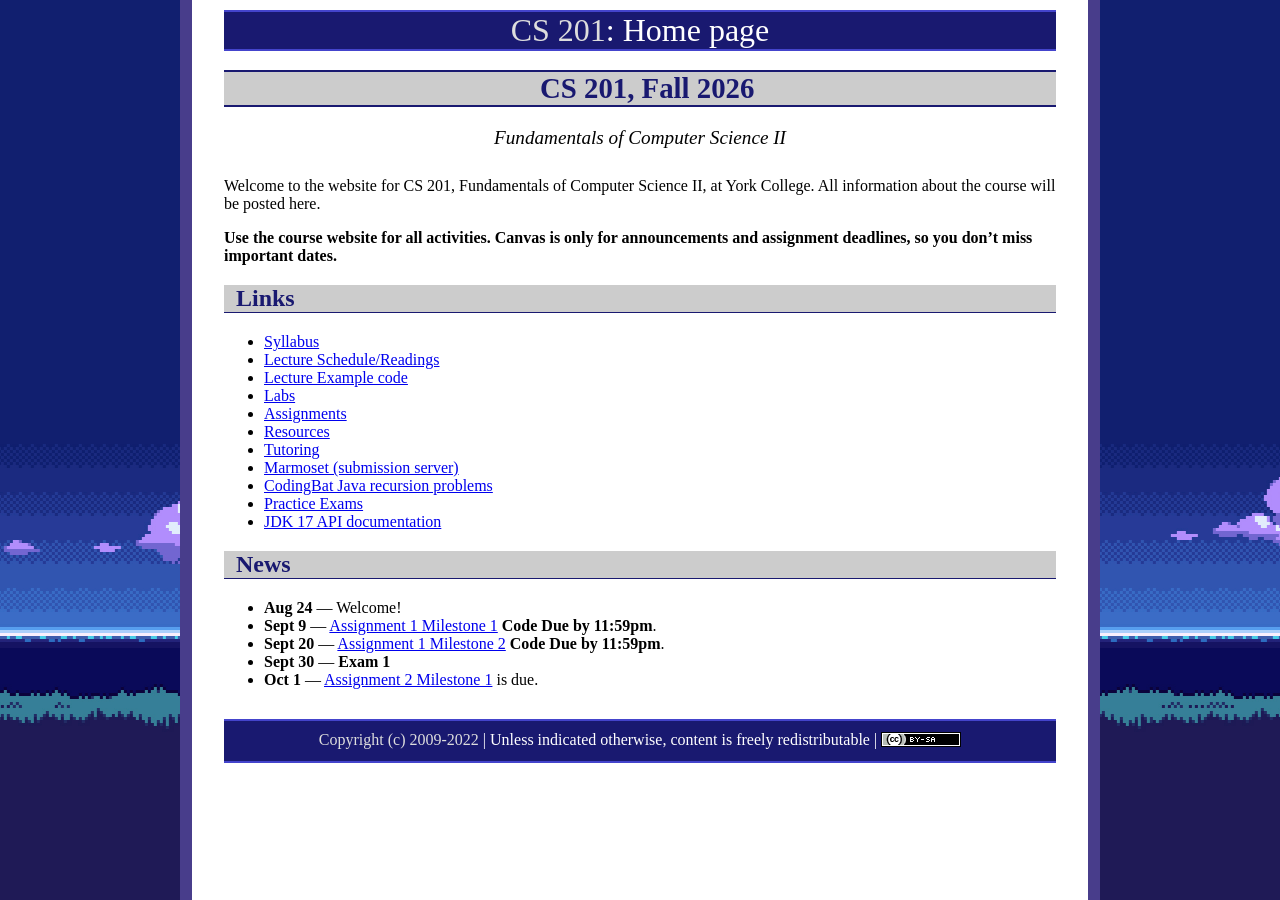
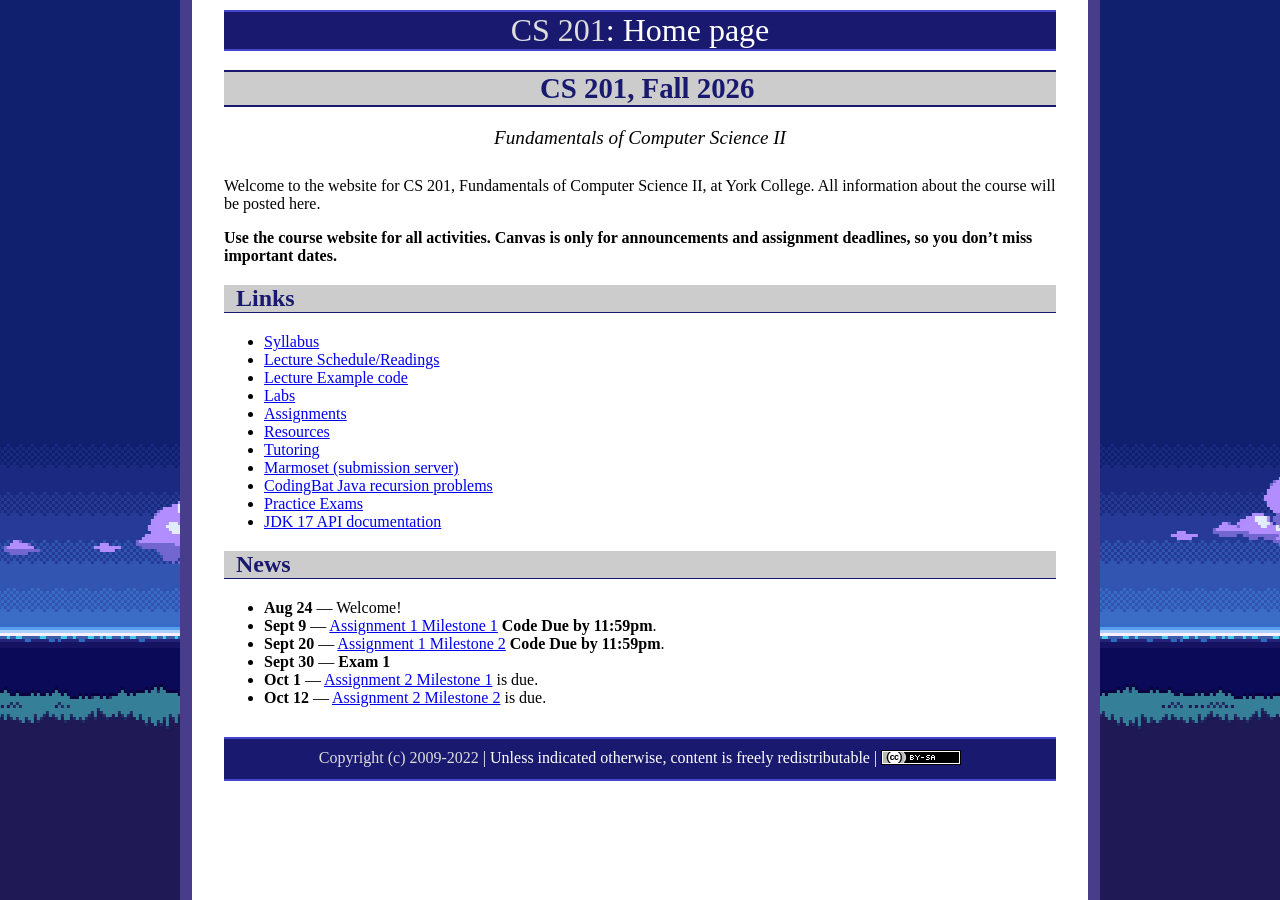
Before and after one commit to ycpcs/cs201-fall2026, a Jekyll site: the page built from index.md, in a window 1280 px wide. Built offline with Jekyll 4.4.1, drawn with Linux system fonts in a browser that asks for light colours.

Commit message:
Update index.md

```diff
--- a/index.md
+++ b/index.md
@@ -51,6 +51,7 @@ Welcome to the website for CS 201, Fundamentals of Computer Science II, at York
 * **Sept 20** &mdash; [Assignment 1 Milestone 2](assign/assign01.html) **Code Due by 11:59pm**.
 * **Sept 30** &mdash; **Exam 1**
 * **Oct 1** &mdash; [Assignment 2 Milestone 1](assign/assign02.html) is due.
+* **Oct 12** &mdash; [Assignment 2 Milestone 2](assign/assign02.html) is due.
 
 <!--
 * **Updated - Sep 6** &mdash; [Assignment 1 Milestone 1](assign/assign01.html) is due.
```
